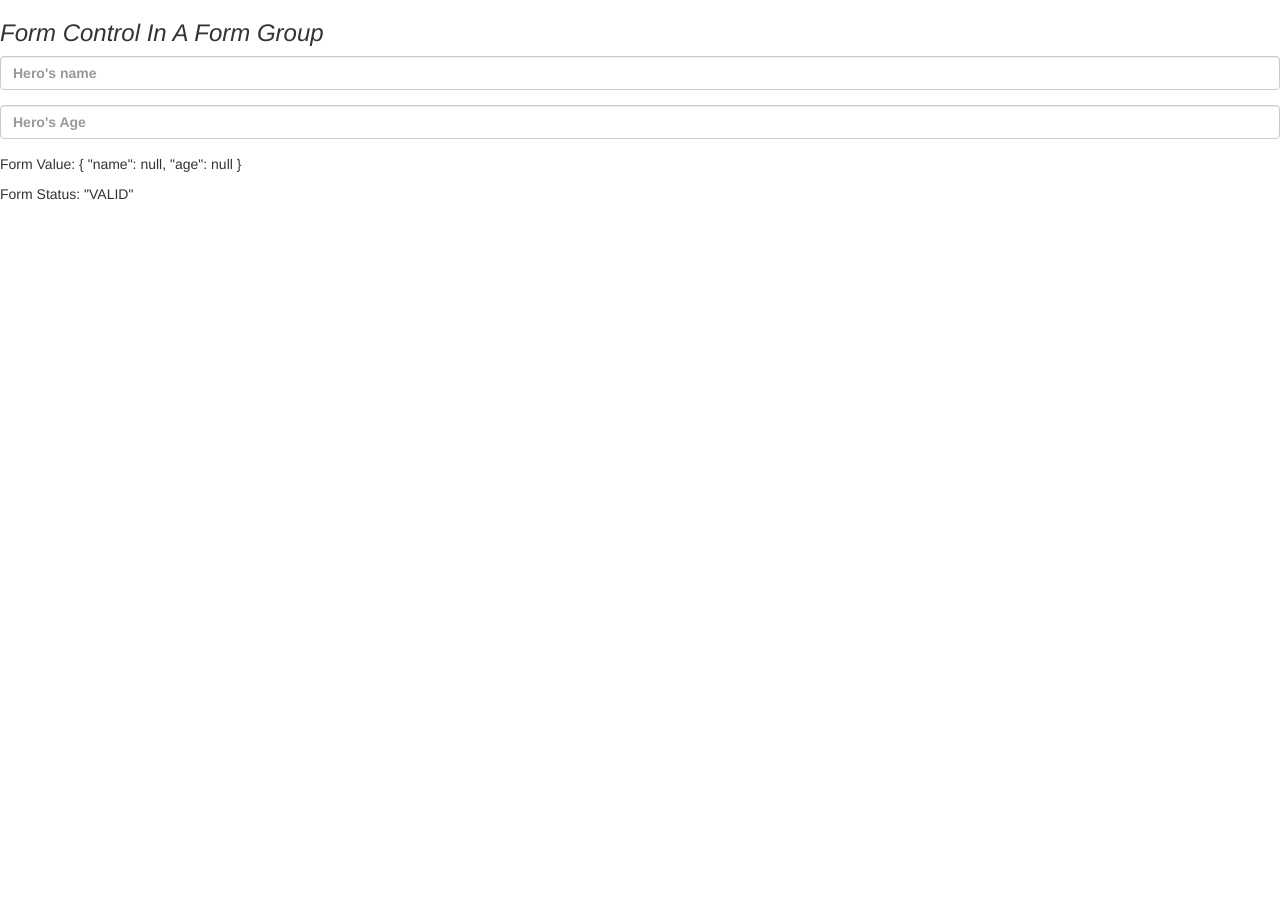
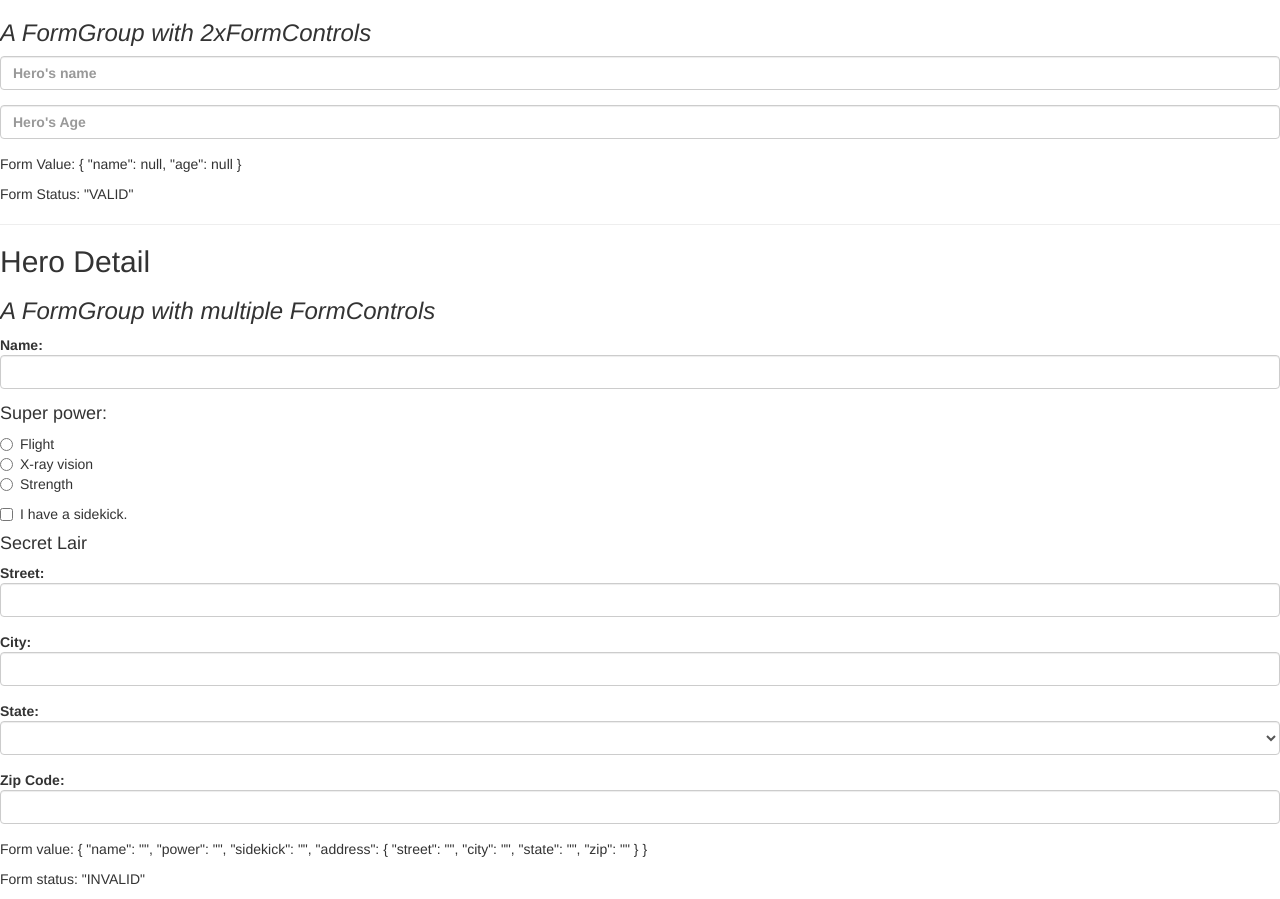
Before and after one commit to Jonalogy/learning_angular, an Angular app in the folder Forms/reactive-forms/: page / in a window 1280 px wide. Before the commit the page ends 800 px from the top, so only its background shows below. Built offline with nearby package versions, Linux system fonts and the light colour scheme.

Commit message:
Learnt to create form groups with FormBuilder

```diff
--- a/Forms/reactive-forms/src/app/app.component.html
+++ b/Forms/reactive-forms/src/app/app.component.html
@@ -1,4 +1,5 @@
 <!--The content below is only a placeholder and can be replaced.-->
 <div>
-  <hero-detail></hero-detail>
+  <hero-detail-2></hero-detail-2>
+  <hero-detail-3></hero-detail-3>
 </div>
--- a/Forms/reactive-forms/src/app/hero-detail2/hero-detail2.component.html
+++ b/Forms/reactive-forms/src/app/hero-detail2/hero-detail2.component.html
@@ -1,4 +1,5 @@
-<h3><i>Form Control In A Form Group</i></h3>
+<div>
+  <h3><i>A FormGroup with 2xFormControls</i></h3>
   <form [formGroup]="heroForm" novalidate>
     <div class="form-group">
       <label class="center-block">
@@ -13,3 +14,4 @@
     <p>Form Value: {{heroForm.value | json}} </p>
     <p>Form Status: {{heroForm.status | json}} </p>
   </form>
+</div>
--- a/Forms/reactive-forms/src/app/hero-detail2/hero-detail2.component.ts
+++ b/Forms/reactive-forms/src/app/hero-detail2/hero-detail2.component.ts
@@ -1,8 +1,8 @@
-import { Component, OnInit } from '@angular/core';
+import { Component } from '@angular/core';
 import { FormControl, FormGroup } from '@angular/forms';
 
 @Component({
-  selector: 'hero-detail',
+  selector: 'hero-detail-2',
   templateUrl: './hero-detail2.component.html',
   styleUrls: ['./hero-detail2.component.css']
 })
--- a/Forms/reactive-forms/src/app/hero-detail3/hero-detail3.component.html
+++ b/Forms/reactive-forms/src/app/hero-detail3/hero-detail3.component.html
@@ -1,3 +1,60 @@
-<p>
-  hero-detail3 works!
-</p>
+<hr>
+<div>
+  <h2>Hero Detail</h2>
+  <h3><i>A FormGroup with multiple FormControls</i></h3>
+  <form [formGroup]="heroForm" novalidate>
+    <div class="form-group">
+      <label class="center-block">Name:
+        <input class="form-control" formControlName="name">
+      </label>
+    </div>
+
+    <div class="form-group radio">
+      <h4>Super power:</h4>
+      <label class="center-block"><input type="radio" formControlName="power" value="flight">Flight</label>
+      <label class="center-block"><input type="radio" formControlName="power" value="x-ray vision">X-ray vision</label>
+      <label class="center-block"><input type="radio" formControlName="power" value="strength">Strength</label>
+    </div>
+
+    <div class="checkbox">
+      <label class="center-block">
+        <input type="checkbox" formControlName="sidekick">I have a sidekick.
+      </label>
+    </div>
+
+    <div formGroupName="address">
+      <h4>Secret Lair</h4>
+      <div class="form-group">
+        <label class="center-block">Street:
+          <input class="form-control" formControlName="street">
+        </label>
+      </div>
+
+      <div class="form-group">
+        <label class="center-block">City:
+          <input class="form-control" formControlName="city">
+        </label>
+      </div>
+
+      <div class="form-group">
+        <label class="center-block">State:
+          <select class="form-control" formControlName="state">
+            <option *ngFor="let state of states" [value]="state">{{state}}</option>
+          </select>
+        </label>
+      </div>
+
+      <div class="form-group">
+        <label class="center-block">Zip Code:
+          <input class="form-control" formControlName="zip">
+        </label>
+      </div>
+
+    </div>
+
+  </form>
+
+
+  <p>Form value: {{ heroForm.value | json }}</p>
+  <p>Form status: {{ heroForm.status | json }}</p>
+</div>
--- a/Forms/reactive-forms/src/app/hero-detail3/hero-detail3.component.ts
+++ b/Forms/reactive-forms/src/app/hero-detail3/hero-detail3.component.ts
@@ -1,15 +1,32 @@
-import { Component, OnInit } from '@angular/core';
+import {Component} from '@angular/core';
+import {FormBuilder, FormGroup, Validators} from '@angular/forms';
+
+import {states} from '../data-model';
 
 @Component({
-  selector: 'app-hero-detail3',
+  selector: 'hero-detail-3',
   templateUrl: './hero-detail3.component.html',
   styleUrls: ['./hero-detail3.component.css']
 })
-export class HeroDetail3Component implements OnInit {
+export class HeroDetail3Component {
+  heroForm: FormGroup;
+  AllStates = states;
 
-  constructor() { }
-
-  ngOnInit() {
+  constructor(private fb: FormBuilder) {
+    this.createForm();
   }
 
+  private createForm() {
+    this.heroForm = this.fb.group({
+      name: ['', Validators.required], // Creates a FormControl called `name`
+      power: '',
+      sidekick: '',
+      address: this.fb.group({
+        street: '',
+        city: '',
+        state: '',
+        zip: ''
+      })
+    });
+  }
 }
```
Lines whose indentation alone changed are shown as unchanged.
